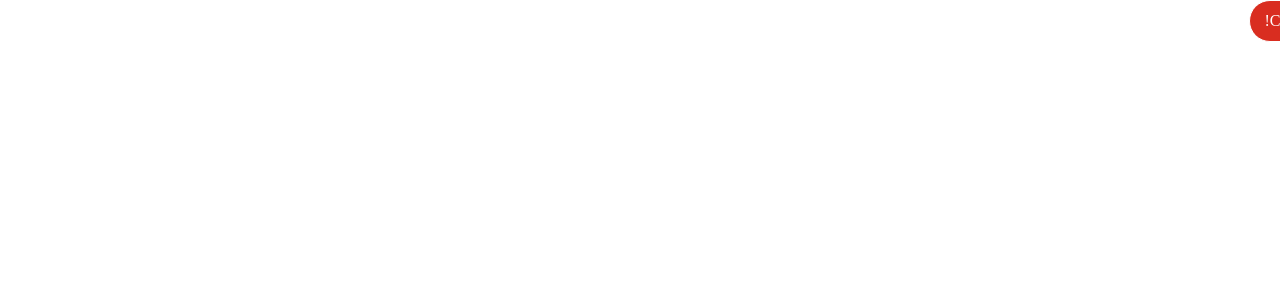
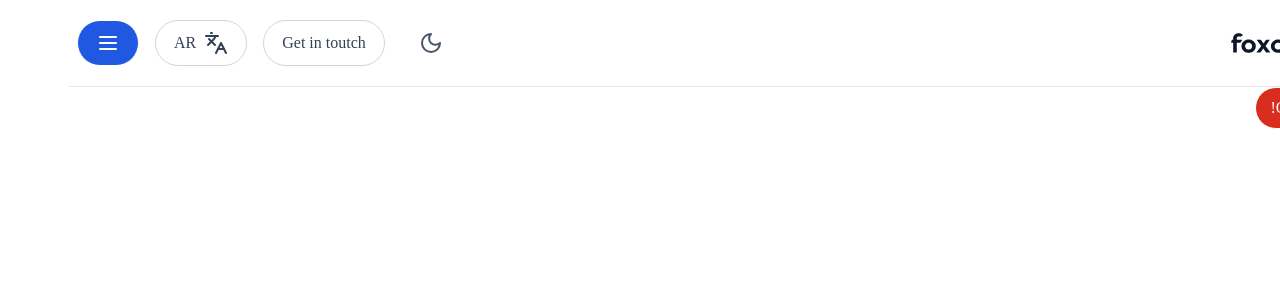
Before and after one commit to foullanifatimazohra/foxcode_frontend, a Next.js app: page /ar in a window 1280 px wide. Shown: the top 300 px of the page. Built offline with nearby package versions, Linux system fonts and the light colour scheme.

Commit message:
feat(home): implement header component

```diff
--- a/package.json
+++ b/package.json
@@ -14,6 +14,7 @@
     "eslint-config-prettier": "^9.1.0",
     "eslint-plugin-prettier": "^5.2.1",
     "husky": "^9.1.3",
+    "lucide-react": "^0.417.0",
     "next": "14.2.5",
     "next-intl": "^3.17.2",
     "react": "^18",
--- a/src/app/[locale]/layout.tsx
+++ b/src/app/[locale]/layout.tsx
@@ -1,5 +1,6 @@
 import type { Metadata } from "next";
 
+import Header from "@/components/layout/header";
 import { NextIntlClientProvider } from "next-intl";
 import { getMessages } from "next-intl/server";
 
@@ -23,6 +24,7 @@
     <html lang={locale} dir={locale === "ar" ? "rtl" : "ltr"}>
       <body>
         <NextIntlClientProvider messages={messages}>
+          <Header />
           {children}
         </NextIntlClientProvider>
       </body>
--- a/src/app/[locale]/page.tsx
+++ b/src/app/[locale]/page.tsx
@@ -1,4 +1,4 @@
-import Button from "@/components/Button";
+import Button from "@/components/ui/Button";
 
 export default function Home() {
   return (
--- /dev/null
+++ b/src/components/layout/header/index.tsx
@@ -0,0 +1,43 @@
+import Button from "@/components/ui/Button";
+import { Moon, Languages, Menu } from "lucide-react";
+import Image from "next/image";
+
+function Header() {
+  const openNavigation = true;
+
+  return (
+    <header className="py-5 border-b border-primary-gray-200">
+      <div className="container px-2 md:mx-auto flex items-center justify-between">
+        <Image
+          src="/assets/icons/logo/logo.svg"
+          alt="foxcode Logo"
+          width={110}
+          height={20}
+        />
+        <div className="flex gap-4">
+          <nav
+            className={`${
+              openNavigation ? "flex" : "hidden"
+            } fixed top-[5rem] left-0 right-0 bottom-0 bg-white lg:static lg:flex lg:mx-auto lg:bg-transparent`}
+          >
+            <div className="gap-4 relative z-2 flex flex-col items-center justify-center m-auto lg:flex-row">
+              <Button variant="text" className="px-0">
+                <Moon />
+              </Button>
+              <Button variant="outlined">Get in toutch</Button>
+              <Button variant="outlined" startIcon={<Languages />}>
+                AR
+              </Button>
+            </div>
+          </nav>
+
+          <Button variant="primary">
+            <Menu />
+          </Button>
+        </div>
+      </div>
+    </header>
+  );
+}
+
+export default Header;
--- a/src/components/Button/index.tsx
+++ b/src/components/ui/Button/index.tsx
@@ -1,5 +1,7 @@
 import { Link } from "@/navigation";
 import React from "react";
+
+import { sizes, styles } from "./styles";
 
 interface ButtonProps {
   className?: string;
@@ -13,26 +15,6 @@
   endIcon?: React.ReactNode; // optional icon after text
 }
 
-const styles = {
-  primary:
-    "bg-primary-brand-500 hover:bg-primary-brand-700 text-white border border-transparent",
-  secondary:
-    "bg-primary-brand-50 text-primary-brand-700 hover:bg-primary-brand-100 border border-transparent",
-  danger:
-    "text-white bg-primary-error-600 hover:bg-primary-error-700 border border-transparent",
-  outlined:
-    "border bg-white text-primary-gray-700 hover:bg-primary-gray-50 border border-primary-gray-300",
-  text: "bg-white text-primary-gray-600 hover:text-primary-gray-700 border-none",
-};
-
-const sizes = {
-  xsmall: "text-sm px-3.5 py-2 rounded-[66px]",
-  small: "text-sm px-4 py-2.5 rounded-[66px]",
-  medium: "text-base font-medium px-[18px] py-2.5 rounded-[66px]",
-  large: "text-base font-medium px-5 py-3 rounded-[66px]",
-  xlarge: "text-lg font-semibold px-[28px] py-4 rounded-[66px]",
-};
-
 function Button({
   className,
   href,
@@ -45,7 +27,7 @@
   children,
   ...props
 }: ButtonProps) {
-  const buttonStyle = `button relative inline-flex items-center gap-6 justify-center ${className || ""} ${styles[variant]} ${sizes[size]}`;
+  const buttonStyle = `button relative inline-flex items-center gap-2 justify-center ${className || ""} ${styles[variant]} ${sizes[size]}`;
 
   const renderButton = () => (
     <button type={type} className={buttonStyle} onClick={onClick} {...props}>
--- /dev/null
+++ b/src/components/ui/Button/styles.ts
@@ -0,0 +1,19 @@
+export const styles = {
+  primary:
+    "bg-primary-brand-500 hover:bg-primary-brand-700 text-white border border-transparent",
+  secondary:
+    "bg-primary-brand-50 text-primary-brand-700 hover:bg-primary-brand-100 border border-transparent",
+  danger:
+    "text-white bg-primary-error-600 hover:bg-primary-error-700 border border-transparent",
+  outlined:
+    "border bg-white text-primary-gray-700 hover:bg-primary-gray-50 border border-primary-gray-300",
+  text: "bg-white text-primary-gray-600 hover:text-primary-gray-700 border-none",
+};
+
+export const sizes = {
+  xsmall: "text-sm px-3.5 py-2 rounded-[66px]",
+  small: "text-sm px-4 py-2.5 rounded-[66px]",
+  medium: "text-base font-medium px-[18px] py-2.5 rounded-[66px]",
+  large: "text-base font-medium px-5 py-3 rounded-[66px]",
+  xlarge: "text-lg font-semibold px-[28px] py-4 rounded-[66px]",
+};
--- /dev/null
+++ b/src/components/ui/index.ts
@@ -0,0 +1 @@
+export * from "./Button";
```
Also changed, not shown: public/assets/icons/logo/logo.svg (added), 1 other file (tests, documents, lock files or other folders).
